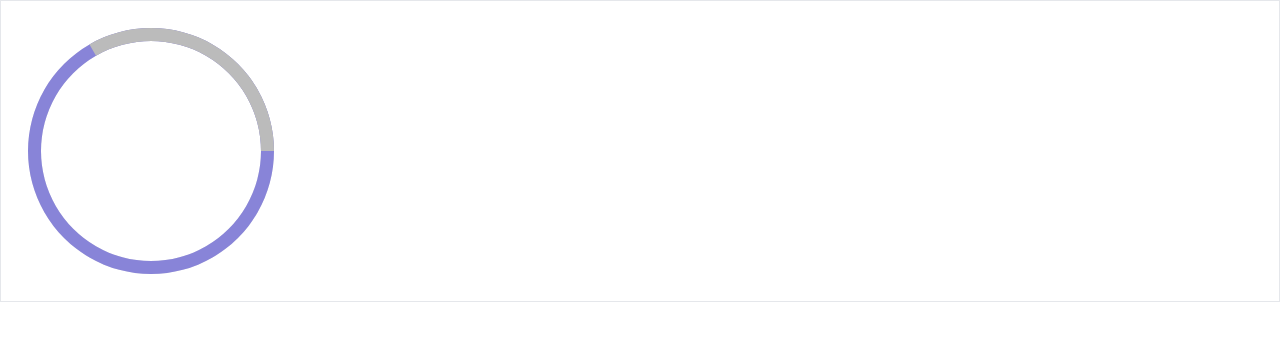
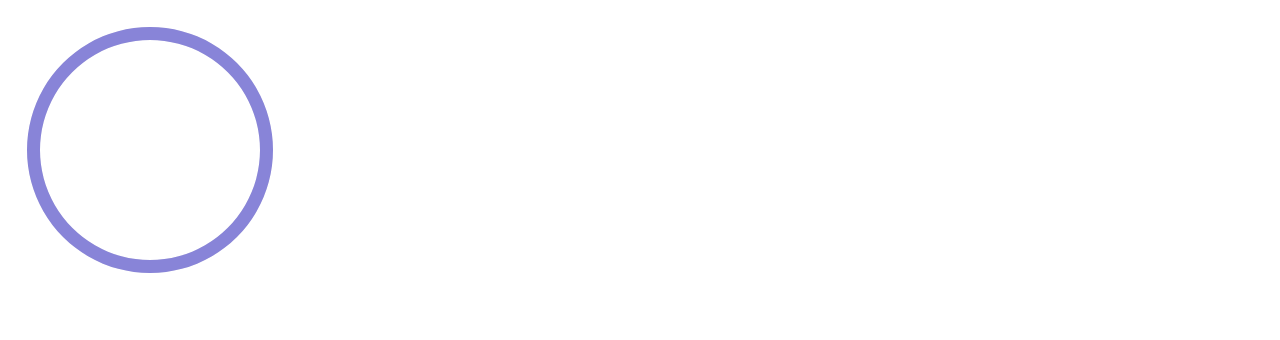
Before and after one commit to hnordt/web-template, a Next.js app: page / in a window 1280 px wide. Shown: the top 340 px of the page. Built offline with nearby package versions, Linux system fonts and the light colour scheme; what @tailwindcss/typography would draw is missing.

Commit message:
chore: Implement radial charts

```diff
--- a/src/pages/index.js
+++ b/src/pages/index.js
@@ -6,20 +6,12 @@
     uv: 60,
     fill: "#8884d8",
   },
-  {
-    uv: 20,
-    fill: "#bbb",
-  },
 ]
-
-const style = {
-  lineHeight: "35px",
-}
 
 export default class Example extends PureComponent {
   render() {
     return (
-      <div className="border">
+      <div className="w-full max-w-md">
         <RadialBarChart
           width={500}
           height={300}
```
